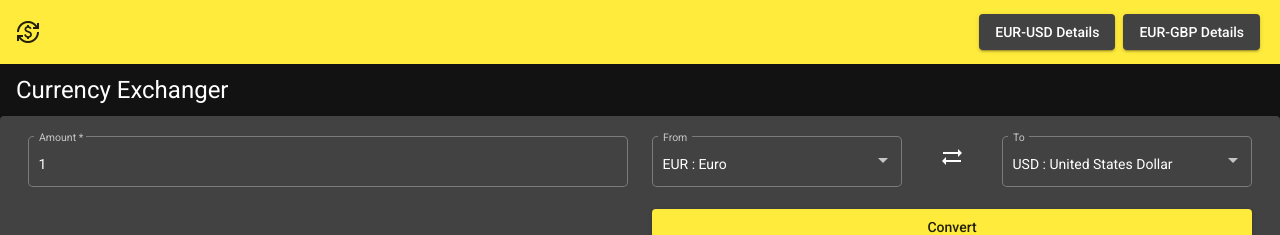
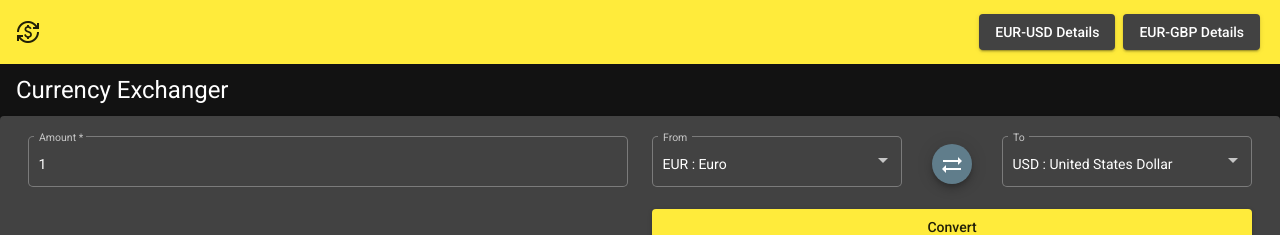
Before and after one commit to ksr-nivas/currency-exchanger, an Angular app: page / in a window 1280 px wide. Shown: the top 235 px of the page. Built offline with nearby package versions, Linux system fonts and the light colour scheme.

Commit message:
Swap currencies and Loader functionality

```diff
--- a/src/app/modules/currency-converter/currency-converter/currency-converter.component.html
+++ b/src/app/modules/currency-converter/currency-converter/currency-converter.component.html
@@ -13,19 +13,21 @@
                             <mat-label>From</mat-label>
                             <mat-select formControlName="from">
                                 <mat-option *ngFor="let symbol of availableCurrencies | keyvalue"
-                                    [value]="symbol.key">{{symbol.key + ' : '
-                                    +symbol.value}}</mat-option>
+                                    [value]="symbol.key">
+                                    {{symbol.key + ' : ' +symbol.value}}
+                                </mat-option>
                             </mat-select>
                         </mat-form-field>
                         <span class="col-2 d-inline-flex justify-content-center">
-                            <mat-icon>sync_alt</mat-icon>
+                            <button mat-mini-fab (click)="swap()" title="Swap Currencies"><mat-icon>sync_alt</mat-icon></button>
                         </span>
                         <mat-form-field appearance="outline" class="col-5">
                             <mat-label>To</mat-label>
                             <mat-select formControlName="to">
                                 <mat-option *ngFor="let symbol of availableCurrencies | keyvalue"
-                                    [value]="symbol.key">{{symbol.key + ' : '
-                                    +symbol.value}}</mat-option>
+                                    [value]="symbol.key">
+                                    {{symbol.key + ' : ' +symbol.value}}
+                                </mat-option>
                             </mat-select>
                         </mat-form-field>
                     </div>
@@ -34,8 +36,8 @@
                     <span class="col-6"></span>
                     <div class="col-sm-12 col-md-6">
                         <button mat-raised-button color="primary" class="w-100"
-                                (click)="convert()" [disabled]="currencyForm.invalid">
-                                Convert
+                                (click)="convert()" [disabled]="currencyForm.invalid || (isLoading$|async)">
+                            Convert
                         </button>
                     </div>
                 </div>
--- a/src/app/modules/currency-converter/currency-converter/currency-converter.component.ts
+++ b/src/app/modules/currency-converter/currency-converter/currency-converter.component.ts
@@ -1,9 +1,9 @@
 import { Component, OnInit } from '@angular/core';
 import { FormBuilder, FormGroup, Validators } from '@angular/forms';
+import { Observable } from 'rxjs';
 import { take } from 'rxjs/operators';
 import { CurrencyConverterService } from '../services/currency-converter.service';
 import { SharedService } from 'src/app/shared/services/shared.service';
-import { Observable } from 'rxjs';
 import { IConvertedCurrency } from 'src/app/shared/models/converted-currency.model';
 
 @Component({
@@ -41,13 +41,21 @@ export class CurrencyConverterComponent implements OnInit {
     })
   }
 
+  swap() {
+    const {to, from} = this.currencyForm.value;
+    this.currencyForm.get('from')?.setValue(to);
+    this.currencyForm.get('to')?.setValue(from);
+  }
+
   convert() {
     const {to, from, amount} = this.currencyForm.value;
     if(!to || !from || !amount) {
       return;
     }
     this.currencyConverterService.convert(to, from, amount)
-        .pipe(take(1))
+        .pipe(
+          take(1)
+        )
         .subscribe(response => {
           this.convertedResult = response;
         })
--- a/src/app/shared/interceptors/http.interceptor.ts
+++ b/src/app/shared/interceptors/http.interceptor.ts
@@ -1,20 +1,23 @@
 import { Injectable } from '@angular/core';
 import { HttpEvent, HttpInterceptor, HttpHandler, HttpRequest, HttpResponse } from '@angular/common/http';
-import { EMPTY, Observable, of } from 'rxjs';
+import { EMPTY, Observable, of, finalize } from 'rxjs';
 import { catchError, tap } from 'rxjs/operators';
 import { environment } from 'src/environments/environment';
+import { SharedService } from '../services/shared.service';
 
 @Injectable()
 export class CurrencyInterceptor implements HttpInterceptor {
     cache: Map<string, any> = new Map();
-    constructor() {}
+    constructor(private sharedService: SharedService) {}
 
     intercept(req: HttpRequest<any>, next: HttpHandler): Observable<HttpEvent<any>> {
+        this.sharedService.setLoading(true);
         if(req.method !== "GET") {
-            return next.handle(req)
+            return next.handle(req).pipe(finalize(() => this.sharedService.setLoading(false)));
         }
         const cachedResponse: HttpResponse<any> = this.cache.get(req.urlWithParams)
         if(cachedResponse) {
+            this.sharedService.setLoading(false);
             return of(cachedResponse.clone());
         } else {
             const headers = req.headers
@@ -31,7 +34,8 @@ export class CurrencyInterceptor implements HttpInterceptor {
                 catchError((error) => {
                     console.log(error);
                     return EMPTY;
-                })
+                }),
+                finalize(() => this.sharedService.setLoading(false))
             );
         }
     }
```
